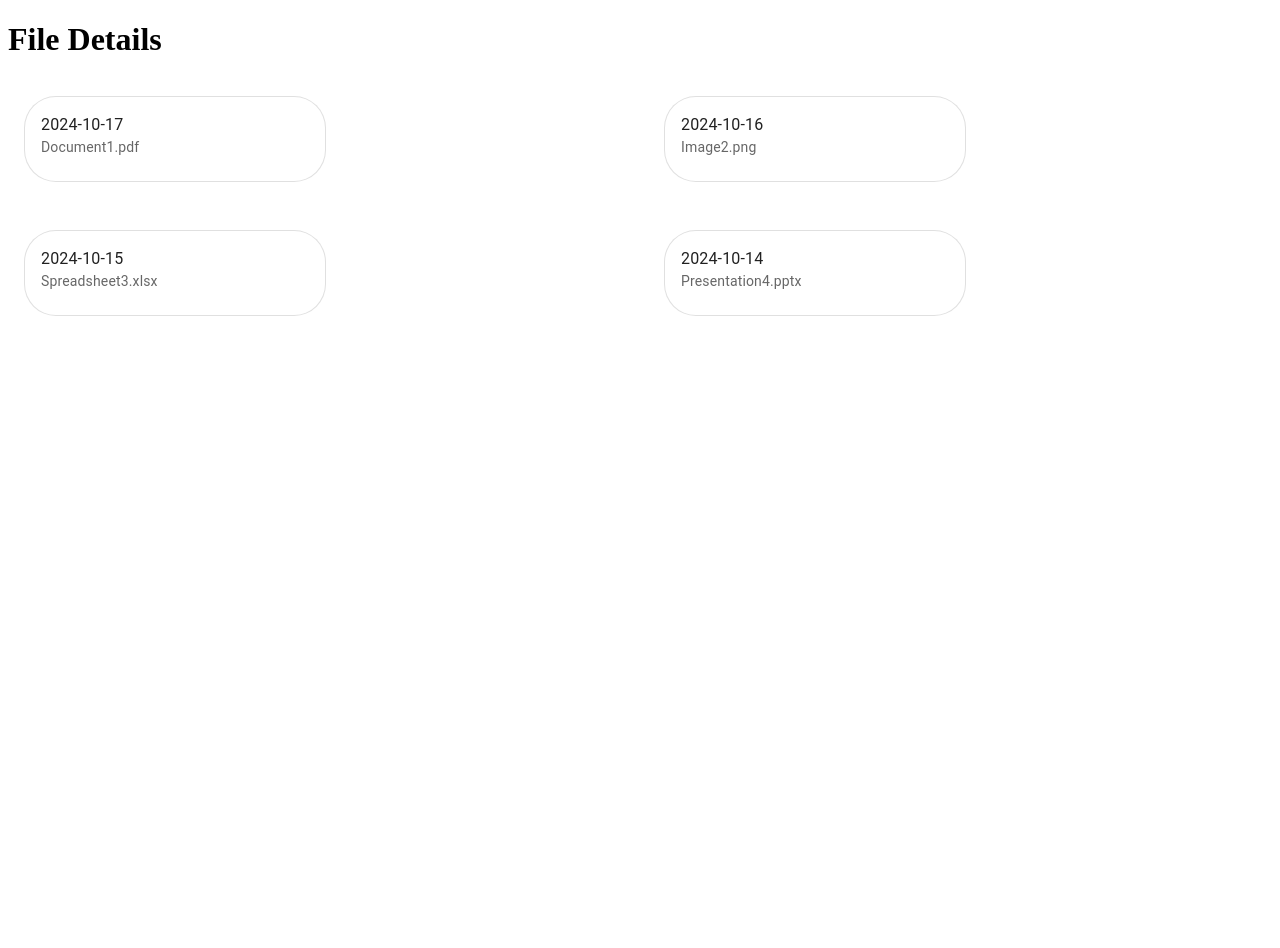
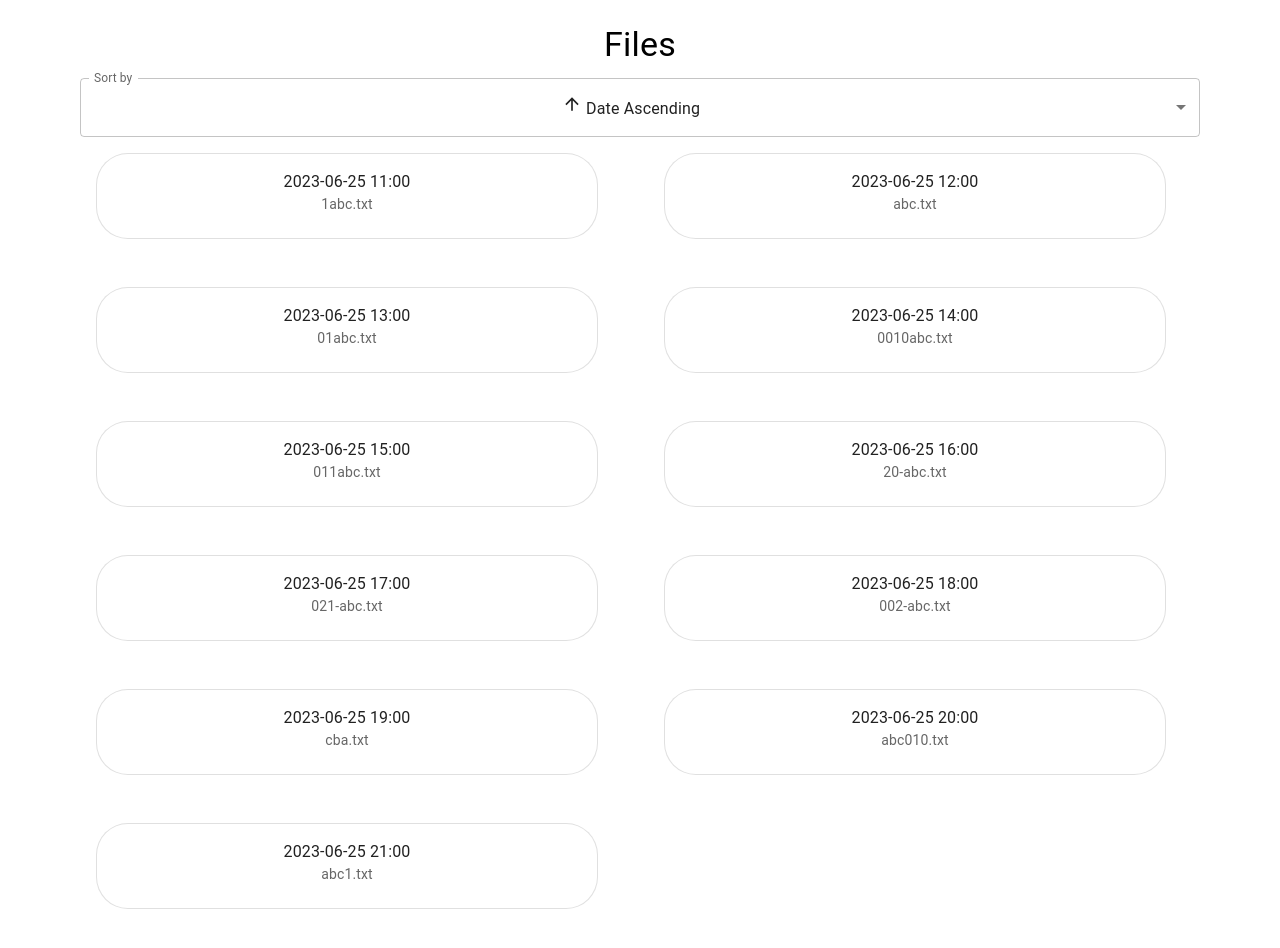
Before and after one commit to codes-in-dark-sv/su-fsd, a Next.js app: page / in a window 1280 px wide. Before the commit the page ends 800 px from the top, so only its background shows below. Built offline with nearby package versions, Linux system fonts and the light colour scheme.

Commit message:
[File Load] Completed File data load

```diff
--- a/package.json
+++ b/package.json
@@ -11,6 +11,7 @@
   "dependencies": {
     "@emotion/react": "^11.13.3",
     "@emotion/styled": "^11.13.0",
+    "@mui/icons-material": "^6.1.4",
     "@mui/material": "^6.1.4",
     "next": "14.2.15",
     "papaparse": "^5.4.1",
--- a/src/app/layout.tsx
+++ b/src/app/layout.tsx
@@ -1,18 +1,20 @@
 "use client";
 
 import { ReactNode } from 'react';
-import { ThemeProvider } from '@mui/material/styles';
+import { ThemeProvider, Container } from '@mui/material';
 import theme from '../styles/theme';
 
 export default function RootLayout({ children }: { children: ReactNode }) {
   return (
     <html lang="en">
       <head>
-        <title>Your App Title</title>
+        <title>su-fsd</title>
       </head>
       <body>
         <ThemeProvider theme={theme}>
-          {children}
+          <Container maxWidth="lg" style={{ minHeight: '100vh' }}>
+            {children}
+          </Container>
         </ThemeProvider>
       </body>
     </html>
--- a/src/app/page.tsx
+++ b/src/app/page.tsx
@@ -1,27 +1,48 @@
-"use server"
+"use client";
 
-import React from 'react';
-import FileDetailsCard from "@components/cards/FileCard";
-import GridComponent from '@components/views/GridView';
-
-const fileDetails = [
-  { date: '2024-10-17', fileName: 'Document1.pdf' },
-  { date: '2024-10-16', fileName: 'Image2.png' },
-  { date: '2024-10-15', fileName: 'Spreadsheet3.xlsx' },
-  { date: '2024-10-14', fileName: 'Presentation4.pptx' },
-];
+import React, { useState, useEffect } from 'react';
+import FileDetailsCard from '@/components/cards/FileCard';
+import GridComponent from '@/components/views/GridView';
+import SortDropdown from '@/components/inputs/Dropdown';
+import { Box, Typography } from '@mui/material';
+import { loadCsvData } from '@/utils/fileDataExtract';
+import { CsvFileDataReadResponse } from '@/interface/utils';
 
 const Home = () => {
+  const [fileData, setFileData] = useState<CsvFileDataReadResponse | []>([]);
+  const [sortOrder, setSortOrder] = useState('dateAsc');
 
-  const cards = fileDetails.map((file, index) => (
-    <FileDetailsCard key={index} date={file.date} fileName={file.fileName} />
+  useEffect(() => {
+    const fetchData = async () => {
+      try {
+        const data = await loadCsvData('/data/fileData.csv');
+        setFileData(data);
+      } catch (error) {
+        console.error('Error loading CSV data:', error);
+      }
+    };
+
+    fetchData();
+  }, []);
+
+  const handleSortChange = (event: React.ChangeEvent<{ value: unknown }>) => {
+    // to be implemented
+  };
+
+  const cards = fileData.map((file: CsvFileDataReadResponse, index: number) => (
+    <FileDetailsCard key={index} date={file.fileCreatedAt} fileName={file.fileName} />
   ));
 
   return (
-    <div>
-      <h1>File Details</h1>
-      <GridComponent items={cards} columns={2} />
-    </div>
+    <Box sx={{ textAlign: 'center', padding: 2 }}>
+      <Typography variant="h4" gutterBottom>
+        Files
+      </Typography>
+      <SortDropdown sortOrder={sortOrder} onSortChange={handleSortChange} />
+      <Box>
+        <GridComponent items={cards} columns={2} />
+      </Box>
+    </Box>
   );
 };
 
--- a/src/components/cards/FileCard.tsx
+++ b/src/components/cards/FileCard.tsx
@@ -4,7 +4,7 @@ import { FileDetailsCardProps } from '@/interface/components';
 
 const FileDetailsCard: React.FC<FileDetailsCardProps> = ({ date, fileName }) => {
   return (
-    <Card variant="outlined" sx={{ maxWidth: 300, margin: 2, borderRadius: 8 }}>
+    <Card variant="outlined" sx={{ maxWidth: 500, margin: 2, borderRadius: 8 }}>
       <CardContent>
         <Typography variant="body1" component="div">
           {date}
--- /dev/null
+++ b/src/components/inputs/Dropdown.tsx
@@ -0,0 +1,38 @@
+"use client";
+
+import React from 'react';
+import { MenuItem, Select, FormControl, InputLabel } from '@mui/material';
+import ArrowUpwardIcon from '@mui/icons-material/ArrowUpward';
+import ArrowDownwardIcon from '@mui/icons-material/ArrowDownward';
+import {SortDropdownProps} from "@interface/components";
+
+const SortDropdown: React.FC<SortDropdownProps> = ({ sortOrder, onSortChange }) => {
+  return (
+    <FormControl variant="outlined" fullWidth>
+      <InputLabel id="sortOrder">Sort by</InputLabel>
+      <Select
+        labelId="sortOrder"
+        value={sortOrder}
+        onChange={onSortChange}
+        label="Sort by"
+        displayEmpty
+        sx={{ textAlign: 'center' }}
+      >
+        <MenuItem value="dateAsc">
+          <ArrowUpwardIcon fontSize="small" /> Date Ascending
+        </MenuItem>
+        <MenuItem value="dateDesc">
+          <ArrowDownwardIcon fontSize="small" /> Date Descending
+        </MenuItem>
+        <MenuItem value="fileNameAsc">
+          <ArrowUpwardIcon fontSize="small" /> File Name Ascending
+        </MenuItem>
+        <MenuItem value="fileNameDesc">
+          <ArrowDownwardIcon fontSize="small" /> File Name Descending
+        </MenuItem>
+      </Select>
+    </FormControl>
+  );
+};
+
+export default SortDropdown;
--- a/src/interface/components.ts
+++ b/src/interface/components.ts
@@ -9,3 +9,8 @@ export interface GridComponentProps {
   items: React.ReactNode[];
   columns: number;
 }
+
+export interface SortDropdownProps {
+  sortOrder: string;
+  onSortChange: (event: React.ChangeEvent<{ value: unknown }>) => void;
+}
--- /dev/null
+++ b/src/interface/utils.ts
@@ -0,0 +1,5 @@
+export interface CsvFileDataReadResponse {
+  fileCreatedAt: string;
+  fileName: string;
+  fileCreatedAtInMillis: number;
+}
--- /dev/null
+++ b/src/utils/fileDataExtract.ts
@@ -0,0 +1,55 @@
+import Papa from 'papaparse';
+import { CsvFileDataReadResponse } from '@/interface/utils';
+
+export const loadCsvData = async (filePath: string): Promise<CsvFileDataReadResponse[]> => {
+  try {
+    const response = await fetch(filePath);
+
+    if (!response.ok) {
+      throw new Error(`Failed to load CSV: ${response.statusText}`);
+    }
+
+    const text = await response.text();
+
+    return new Promise((resolve, reject) => {
+      Papa.parse(text, {
+        header: false,
+        complete: (results) => {
+          if (results.errors.length) {
+            reject(`CSV parsing errors: ${JSON.stringify(results.errors)}`);
+          } else {
+            try {
+              const formattedData: CsvFileDataReadResponse[] = results.data.map((row: any) => {
+                if (Array.isArray(row) && row.length === 2) {
+                  const fileCreatedAt = row[0];
+                  const fileCreatedAtInMillis = new Date(fileCreatedAt).getTime(); // Convert to milliseconds
+
+                  if (isNaN(fileCreatedAtInMillis)) {
+                    throw new Error('Invalid date format in CSV');
+                  }
+
+                  return {
+                    fileCreatedAt: row[0],
+                    fileName: row[1],
+                    fileCreatedAtInMillis: fileCreatedAtInMillis,
+                  };
+                } else {
+                  throw new Error('Malformed row detected in CSV');
+                }
+              });
+
+              resolve(formattedData);
+            } catch (formattingError) {
+              reject(`Error formatting CSV data: ${formattingError.message}`);
+            }
+          }
+        },
+        error: (error: any) => {
+          reject(`Error during parsing: ${error.message}`);
+        },
+      });
+    });
+  } catch (error) {
+    throw new Error(`Error loading CSV data: ${error.message}`);
+  }
+};
--- a/tsconfig.json
+++ b/tsconfig.json
@@ -21,7 +21,8 @@
       "@/*": ["./src/*"],
       "@components/*": ["./src/components/*"],
       "@data/*": ["./public/data/*"],
-      "@interface/*": ["./src/interface/*"]
+      "@interface/*": ["./src/interface/*"],
+      "@utils/*": ["./src/utils/*"]
     }
   },
   "include": ["next-env.d.ts", "**/*.ts", "**/*.tsx", ".next/types/**/*.ts"],
```
Also changed, not shown: public/data/fileData.csv (added), 1 other file (tests, documents, lock files or other folders).
